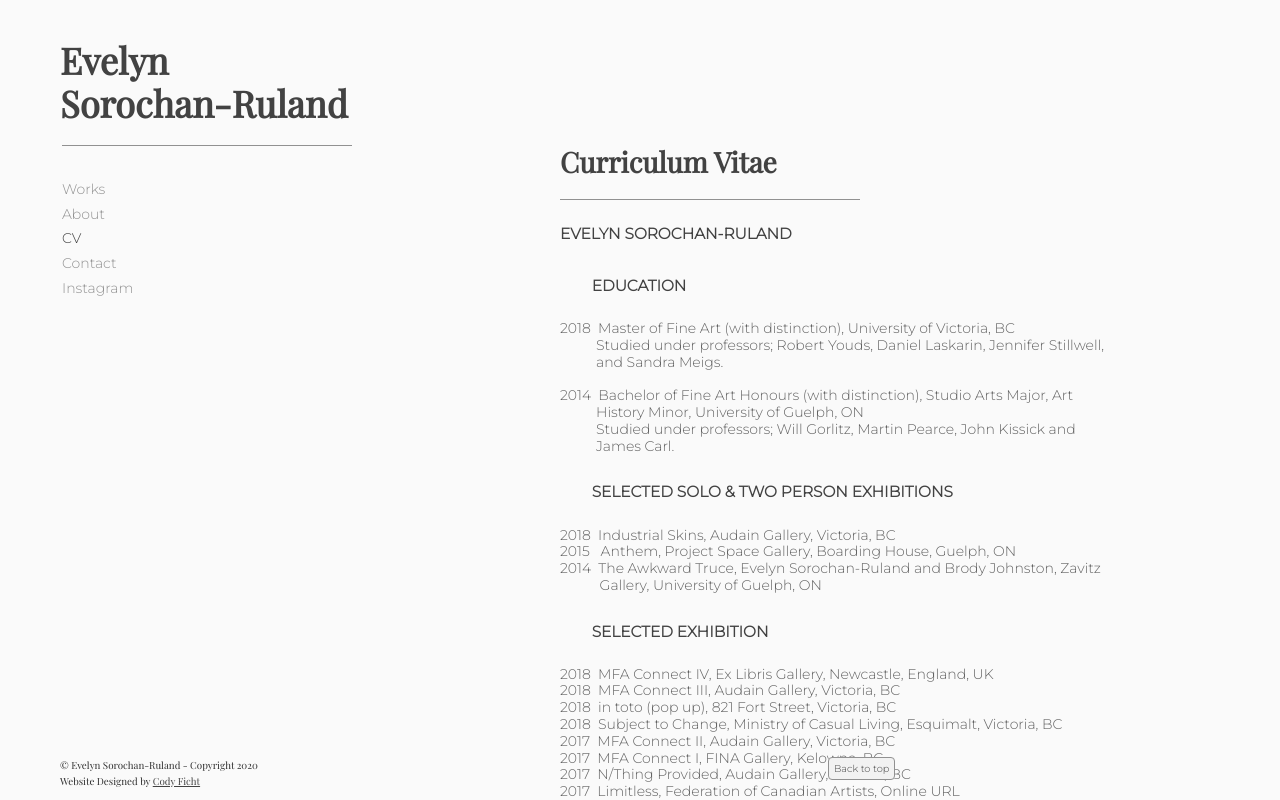
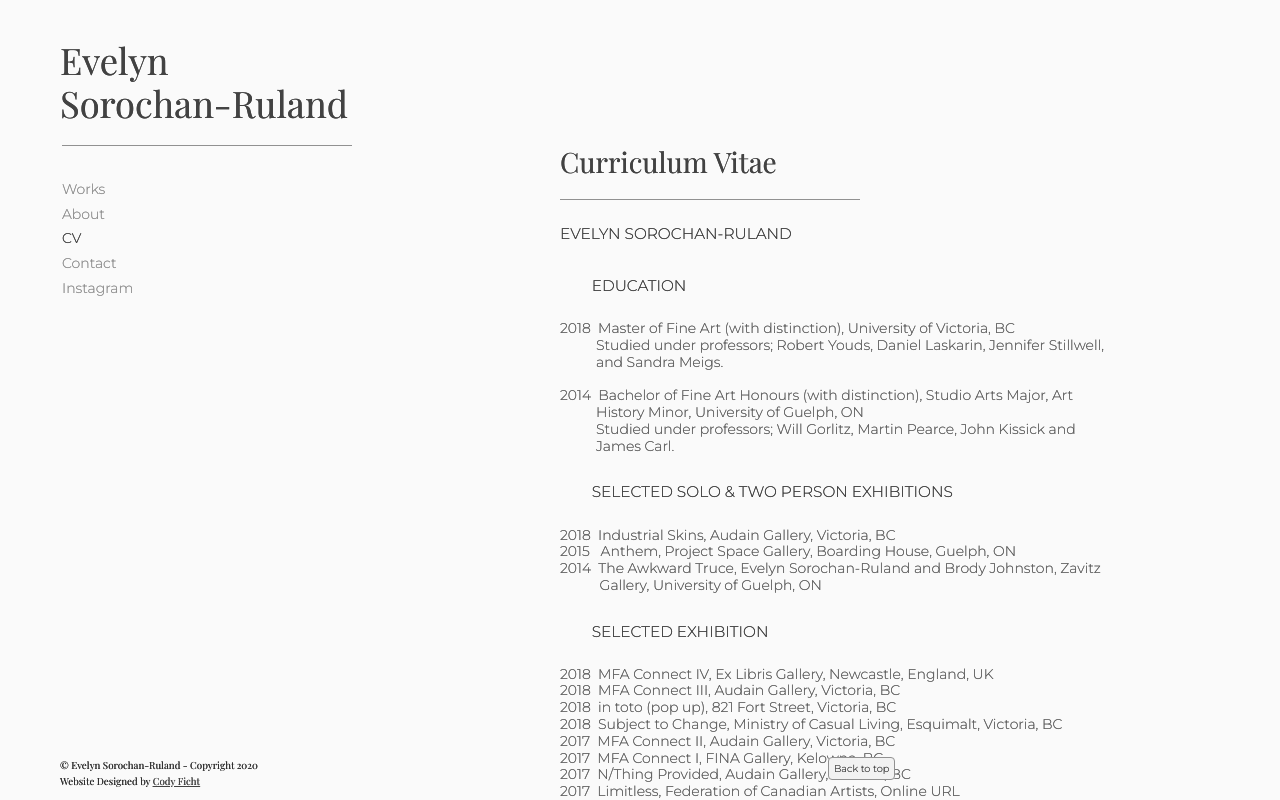
Before and after one commit to codyficht/codyficht.github.io, a plain HTML site: page cv.html in a window 1280 px wide. Shown: the top 800 px of the page. Drawn offline with nearby package versions, Linux system fonts and the light colour scheme.

Commit message:
font weight fix 1

```diff
--- a/main.css
+++ b/main.css
@@ -6,6 +6,8 @@ body {
     margin: 0;
     background: #fafafa;
 	font: 14px/1.2 'Playfair Display', serif;
+    font-weight: normal;
+    text-shadow: 0 0 0;
 }
 
 
@@ -116,6 +118,8 @@ h1 a{
     margin: 0;
     padding: 0px;
     transition-duration: 0.2s;
+    font-weight: normal;
+    text-shadow: 0 0 0;
 }
 
 h1 a:hover {
@@ -131,6 +135,8 @@ h2 {
     padding: 0px;
     padding-bottom: 20px;
     width: 300px;
+    font-weight: normal;
+    text-shadow: 0 0 0;
 }
 
 #images {
@@ -166,6 +172,8 @@ h3 {
     font-size: 1.5em;
     color: #919191;
     transition-duration: 0.4s;
+    font-weight: normal;
+    text-shadow: 0 0 0;
 }
 
 h4 {
@@ -176,6 +184,8 @@ h4 {
     color: #424242;
     line-height: 0.1;
     white-space: pre-wrap;
+    font-weight: normal;
+    text-shadow: 0 0 0;
 }
 
 #bio {
```
Also changed, not shown: 1 other file.
